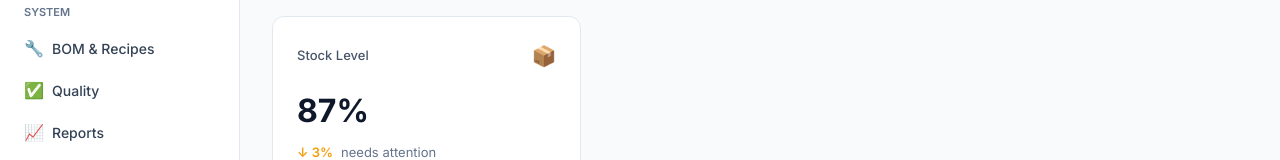
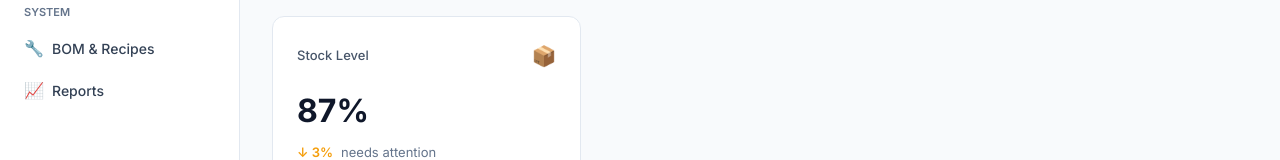
Before and after one commit to kldznkv/mpsystem-erp, a website: page index.html in a window 1280 px wide. Shown: the part 322-482 px from the top of the page. Drawn offline with Linux system fonts and the light colour scheme.

Commit message:
Update index.html

```diff
--- a/index.html
+++ b/index.html
@@ -47,10 +47,6 @@
                 <a href="#bom" class="nav-item" data-page="bom">
                     <span class="nav-icon">🔧</span>
                     <span class="nav-text">BOM & Recipes</span>
-                </a>
-                <a href="#quality" class="nav-item" data-page="quality">
-                    <span class="nav-icon">✅</span>
-                    <span class="nav-text">Quality</span>
                 </a>
                 <a href="#reports" class="nav-item" data-page="reports">
                     <span class="nav-icon">📈</span>
```
